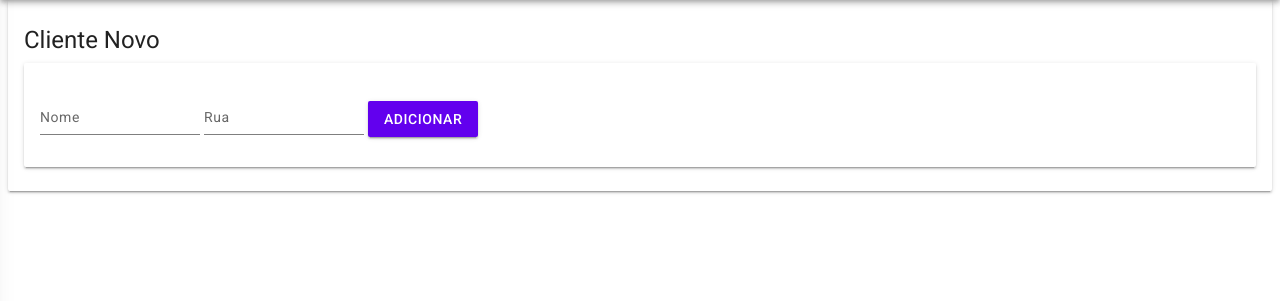
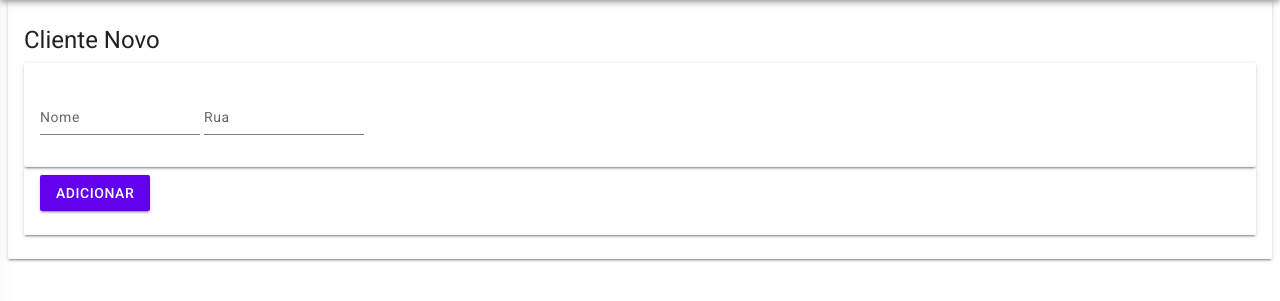
Before and after one commit to pontual/sistema-v1, a Django app: template registros/templates/registros/clientesNovo.html in a window 1280 px wide. Shown: the part 64-365 px from the top of the page. Run offline with Django 3.2, Linux system fonts and the light colour scheme; the template is opened without the code that fills it, so the values that code supplies are empty.

Commit message:
adicionar button

```diff
--- a/registros/templates/registros/clientesNovo.html
+++ b/registros/templates/registros/clientesNovo.html
@@ -24,9 +24,13 @@
                 <label class="mdc-text-field__label" for="rua">Rua</label>
                 <div class="mdc-text-field__bottom-line"></div>
             </div>
+        </form>
+    </section>
+</div>
 
-            <button type="submit" class="mdc-button mdc-button--raised">Adicionar</button>
-        </form>
+<div class="mdc-card">
+    <section class="mdc-card__supporting-text">
+        <button type="submit" class="mdc-button mdc-button--raised">Adicionar</button>
     </section>
 </div>
 
```
